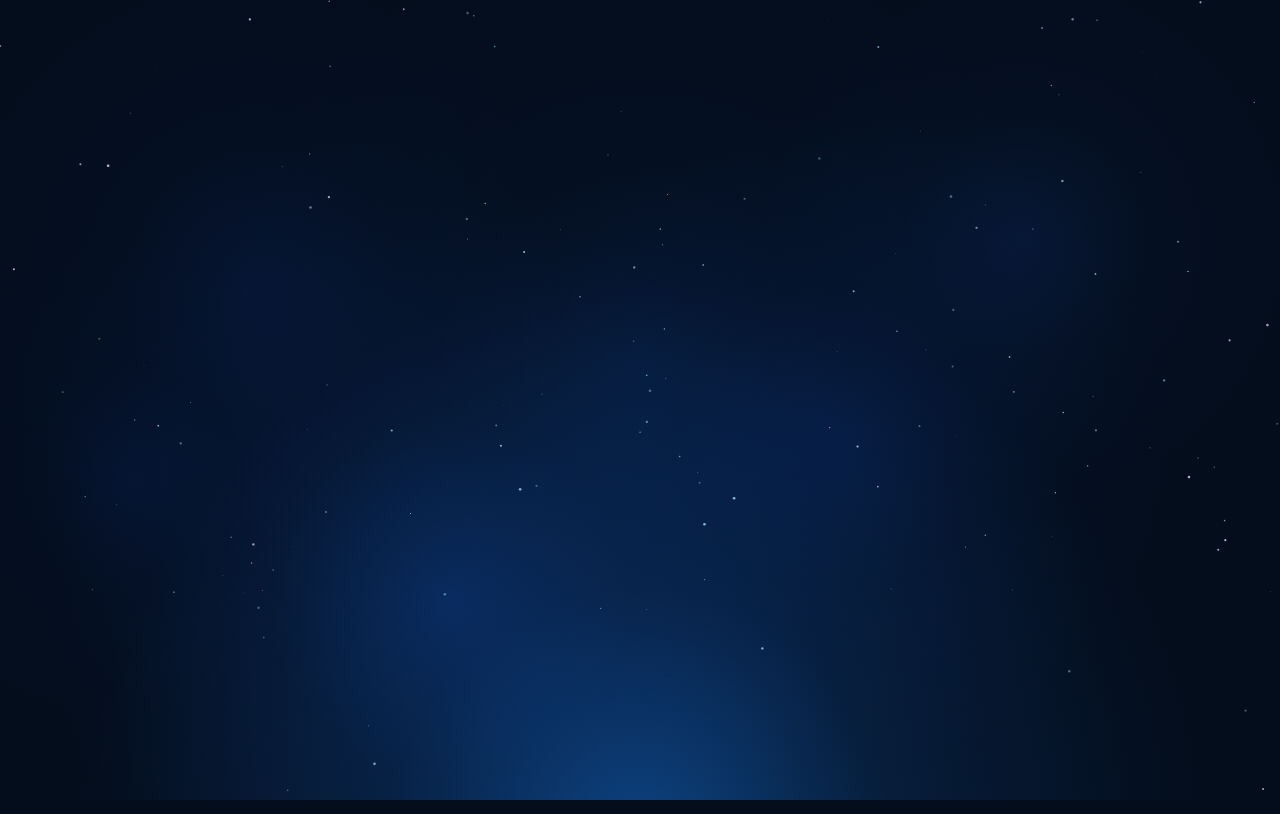
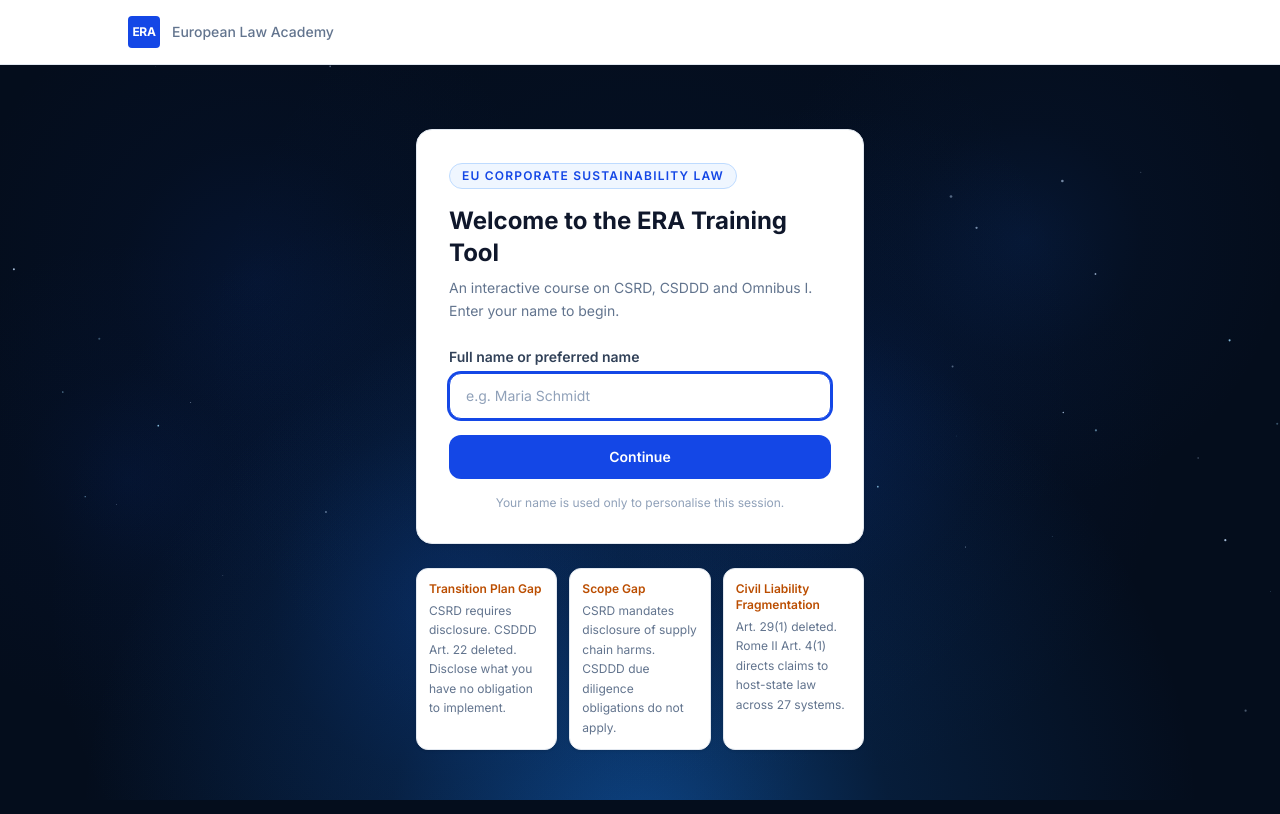
Before and after one commit to Quinn1306/Law-Game-, a Next.js app: page / in a window 1280 px wide. Built offline with nearby package versions, Linux system fonts and the light colour scheme.

Commit message:
fix: canvas z-index behind content, reduce star density

```diff
--- a/components/ui/AnimatedBackground.tsx
+++ b/components/ui/AnimatedBackground.tsx
@@ -52,7 +52,7 @@ export function AnimatedBackground() {
       return seed / 0x7fffffff
     }
 
-    const starCount = Math.round((w * h) / 7000)
+    const starCount = Math.round((w * h) / 22000)
     for (let i = 0; i < starCount; i++) {
       const x    = rng() * w
       // bias toward upper 75% of screen where stars show best
@@ -73,7 +73,8 @@ export function AnimatedBackground() {
   return (
     <canvas
       ref={canvasRef}
-      className="fixed inset-0 pointer-events-none z-0"
+      className="fixed inset-0 pointer-events-none"
+      style={{ zIndex: -1 }}
       aria-hidden="true"
     />
   )
```
